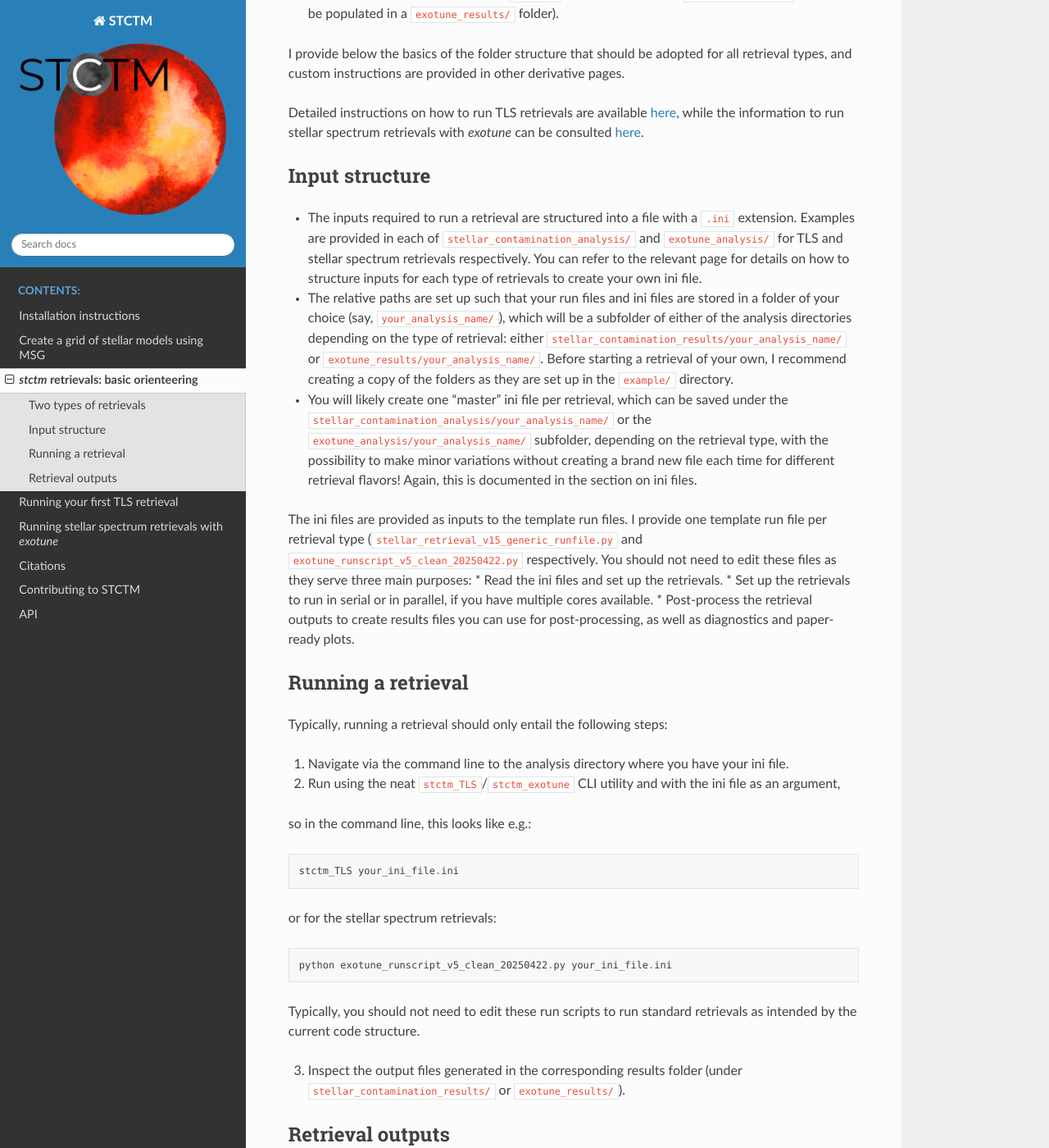
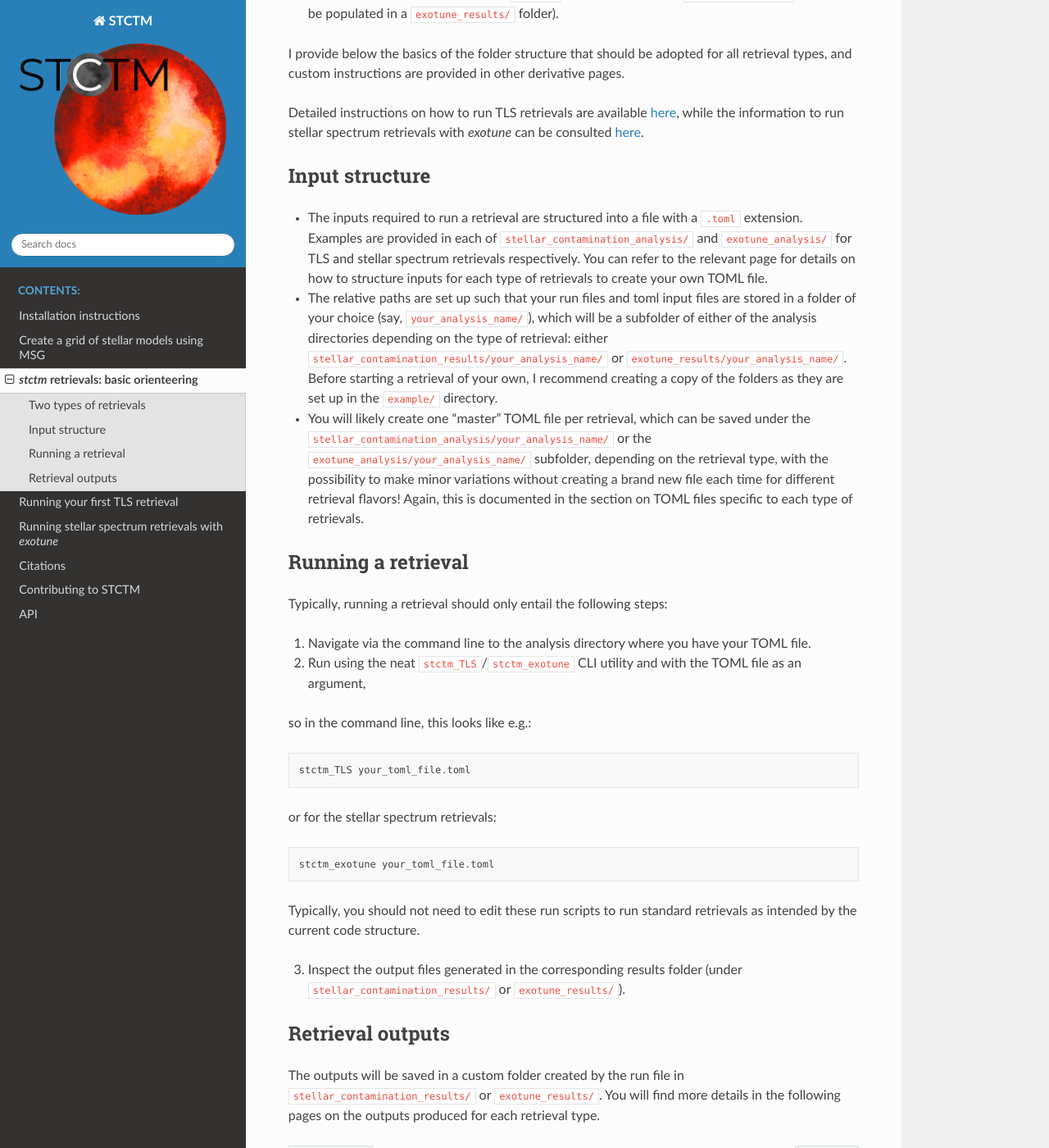
Before and after one commit to cpiaulet/stctm, a Sphinx documentation site: the page built from docs/content/retrieval_basics.rst, in a window 1280 px wide and 1400 px high, scrolled down 481 px. Shown: the whole window at 82% size. Built offline with Sphinx 7.4.7 and the Read the Docs theme 3.1.0, drawn with Linux system fonts in a browser that asks for light colours.

Commit message:
TOML input file for TLS retrievals

```diff
--- a/docs/content/installation.rst
+++ b/docs/content/installation.rst
@@ -58,12 +58,12 @@ I created a dummy spectrum (with only 1 point) so you can run a few-second test
 
 #. Navigate to your copy of ``stellar_contamination_analysis/template_analysis/`` and run the following test in the command line::
 
-     stctm_TLS test_ini_stctm.ini
+     stctm_TLS test_ini_stctm.toml
 
 This should display print statements as the code is running, and create a directory with output files for this "mock" fit under ``stellar_contamination_results/``.
 
 To test instead that the parallel version of the code works (with my custom wrapper around multiprocessing ``Pool``), you can simply run::
 
-     stctm_TLS test_ini_stctm.ini -parallel=True -ncpu=2 -res_suffix=singlebin_testcode_parallel
+     stctm_TLS test_ini_stctm.toml -parallel=True -ncpu=2 -res_suffix=singlebin_testcode_parallel
 
 ... and that's it! You can read more in the following pages on how to customize what you do with *stctm*.
--- a/docs/content/retrieval_basics.rst
+++ b/docs/content/retrieval_basics.rst
@@ -18,32 +18,27 @@ Detailed instructions on how to run TLS retrievals are available :ref:`here <run
 Input structure
 ---------------
 
-* The inputs required to run a retrieval are structured into a file with a ``.ini`` extension. Examples are provided in each of ``stellar_contamination_analysis/`` and ``exotune_analysis/`` for TLS and stellar spectrum retrievals respectively. You can refer to the relevant page for details on how to structure inputs for each type of retrievals to create your own ini file.
+* The inputs required to run a retrieval are structured into a file with a ``.toml`` extension. Examples are provided in each of ``stellar_contamination_analysis/`` and ``exotune_analysis/`` for TLS and stellar spectrum retrievals respectively. You can refer to the relevant page for details on how to structure inputs for each type of retrievals to create your own TOML file.
 
-* The relative paths are set up such that your run files and ini files are stored in a folder of your choice (say, ``your_analysis_name/``), which will be a subfolder of either of the analysis directories depending on the type of retrieval: either ``stellar_contamination_results/your_analysis_name/`` or ``exotune_results/your_analysis_name/``. Before starting a retrieval of your own, I recommend creating a copy of the folders as they are set up in the ``example/`` directory.
+* The relative paths are set up such that your run files and toml input files are stored in a folder of your choice (say, ``your_analysis_name/``), which will be a subfolder of either of the analysis directories depending on the type of retrieval: either ``stellar_contamination_results/your_analysis_name/`` or ``exotune_results/your_analysis_name/``. Before starting a retrieval of your own, I recommend creating a copy of the folders as they are set up in the ``example/`` directory.
 
-* You will likely create one "master" ini file per retrieval, which can be saved under the ``stellar_contamination_analysis/your_analysis_name/`` or the ``exotune_analysis/your_analysis_name/`` subfolder, depending on the retrieval type, with the possibility to make minor variations without creating a brand new file each time for different retrieval flavors! Again, this is documented in the section on ini files.
-
-The ini files are provided as inputs to the template run files. I provide one template run file per retrieval type (``stellar_retrieval_v15_generic_runfile.py`` and ``exotune_runscript_v5_clean_20250422.py`` respectively. You should not need to edit these files as they serve three main purposes:
-* Read the ini files and set up the retrievals.
-* Set up the retrievals to run in serial or in parallel, if you have multiple cores available.
-* Post-process the retrieval outputs to create results files you can use for post-processing, as well as diagnostics and paper-ready plots.
+* You will likely create one "master" TOML file per retrieval, which can be saved under the ``stellar_contamination_analysis/your_analysis_name/`` or the ``exotune_analysis/your_analysis_name/`` subfolder, depending on the retrieval type, with the possibility to make minor variations without creating a brand new file each time for different retrieval flavors! Again, this is documented in the section on TOML files specific to each type of retrievals.
 
 Running a retrieval
 -------------------
 
 Typically, running a retrieval should only entail the following steps:
 
-1. Navigate via the command line to the analysis directory where you have your ini file.
-2. Run using the neat ``stctm_TLS``/``stctm_exotune`` CLI utility and with the ini file as an argument,
+1. Navigate via the command line to the analysis directory where you have your TOML file.
+2. Run using the neat ``stctm_TLS``/``stctm_exotune`` CLI utility and with the TOML file as an argument,
 
 so in the command line, this looks like e.g.::
 
-   stctm_TLS your_ini_file.ini
+   stctm_TLS your_toml_file.toml
 
 or for the stellar spectrum retrievals::
 
-   python exotune_runscript_v5_clean_20250422.py your_ini_file.ini
+   stctm_exotune your_toml_file.toml
 
 Typically, you should not need to edit these run scripts to run standard retrievals as intended by the current code structure.
 
```
Also changed, not shown: docs/content/running_TLS.rst (+61 -58 lines), 4 other files.
